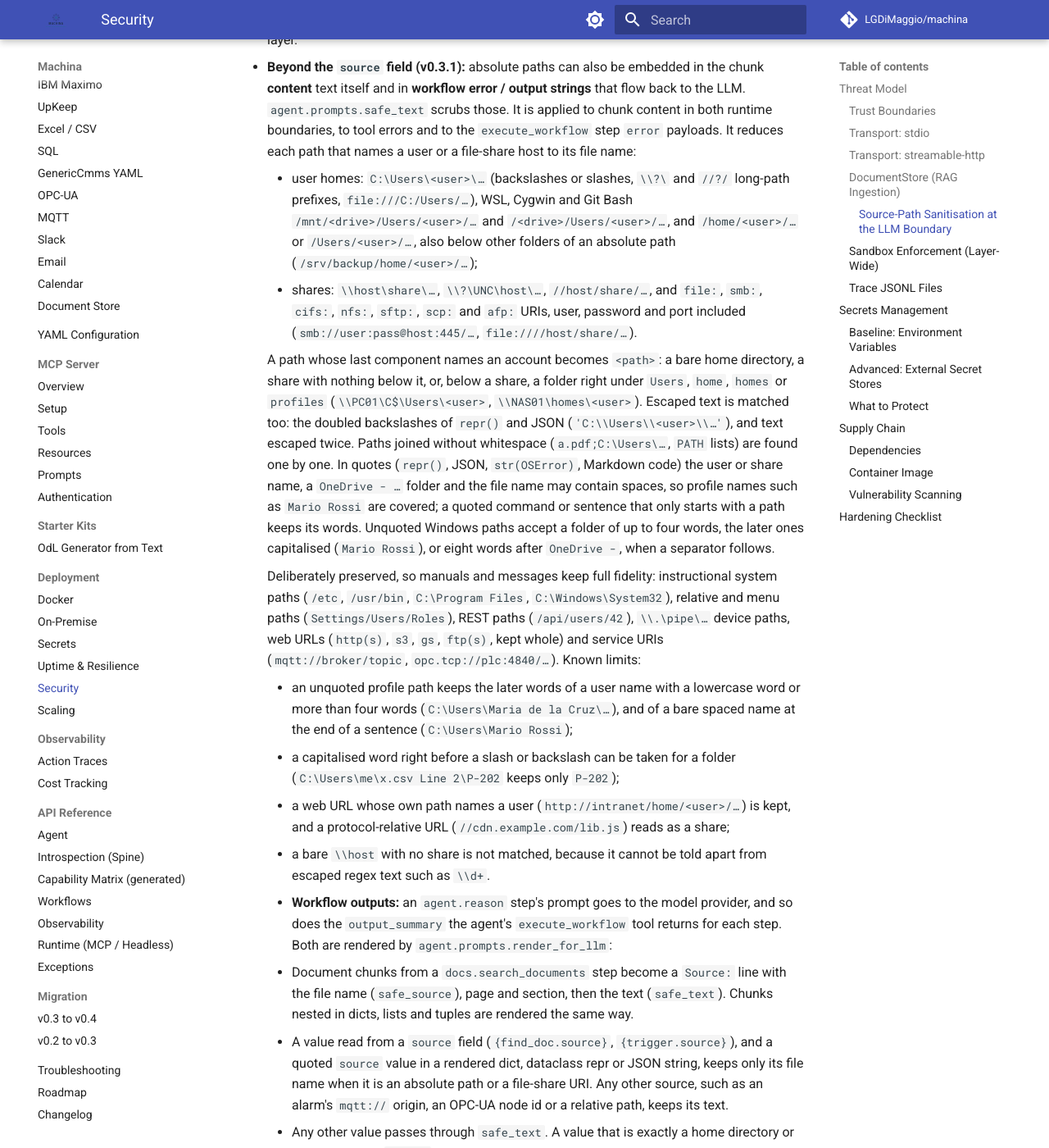
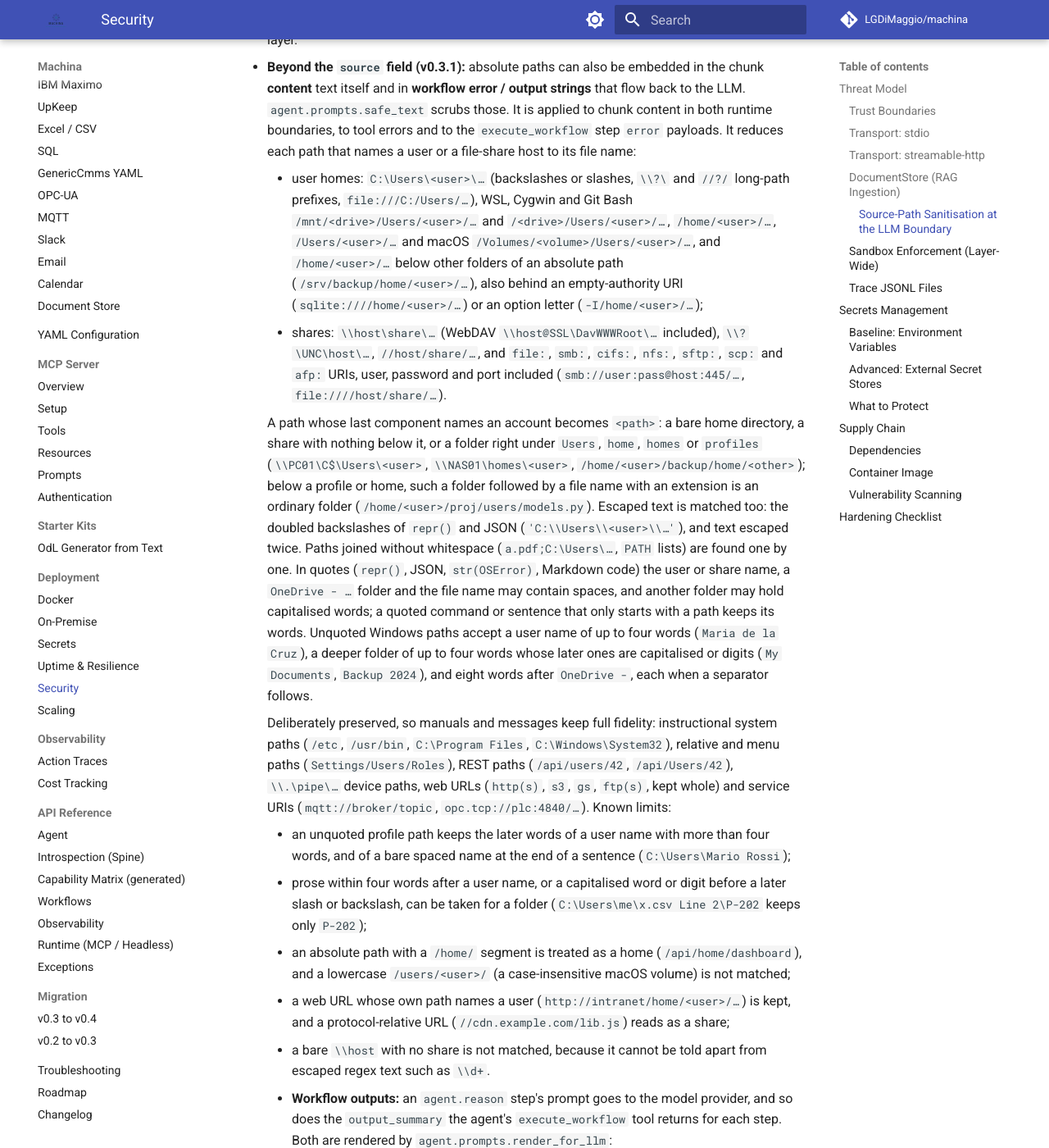
Before and after one commit to LGDiMaggio/machina, an MkDocs documentation site: the page built from docs/deployment/security.md, in a window 1280 px wide and 1400 px high, scrolled down 2394 px. Shown: the whole window at 82% size. Built offline with MkDocs 1.6.1 and Material for MkDocs 9.7.7, drawn with Linux system fonts in a browser that asks for light colours; comment, search, counter and statistics services are not loaded; some of the changed text lies outside the part shown.

Commit message:
fix(agent): remove backtracking blow-ups and close round-2 review gaps
A second review of the scrubber found inputs that run in exponential
or quadratic time, and forms where a user or host name still reached
the model:

- Quoted "OneDrive -" folders matched spaces both in the separator and
  in the folder name, so a quoted path with repeated multi-space
  "OneDrive -" folders and no closing quote backtracked exponentially.
  One space is now matched before the name. The POSIX folder loop is an
  atomic group and the drive separator is possessive, which removes the
  quadratic cases for quoted /home runs and backslash runs.
- Backslash and //host UNC hosts may contain "@" again, so WebDAV paths
  (\\host@SSL\DavWWWRoot\...) are reduced; share-URI hosts still
  exclude it.
- The user-name segment of a Windows path may hold up to four words of
  any case (Maria de la Cruz); deeper folders keep the
  capitalised-or-digit rule, now with Latin Extended, Greek and
  Cyrillic capitals. Quoted folders accept capitalised words.
- Whether a folder named Users or home marks an account is decided by
  the head form that matched, so a share host named nas-home is not
  mistaken for an accounts folder; below a profile or home, an
  extensionless name under such a folder is treated as an account.
- POSIX heads accept an empty-authority URI (sqlite:////home/...), a
  macOS volume, and a start right after an option letter
  (-I/home/...); nested folders lead only to home, and Users is
  case-sensitive in the WSL/Git Bash head, so /api/Users/42 and
  /v/users/42 are kept.
- Path words stop before ";" or "," followed by a separator and before
  a share-URI scheme, so //host, smb:// and /home lists joined without
  whitespace are reduced one by one.
- render_for_llm scans every whole value that starts with a path as one
  quoted value, and swaps nested-chunk tokens in one pass.

Timing cases for each blow-up and regression cases for each gap are
added to the tests.

Co-Authored-By: Claude Opus 5.5 <noreply@anthropic.com>

```diff
--- a/docs/deployment/security.md
+++ b/docs/deployment/security.md
@@ -106,41 +106,51 @@ own payload, not an LLM hallucination.
 
     - user homes: `C:\Users\<user>\…` (backslashes or slashes, `\\?\` and
       `//?/` long-path prefixes, `file:///C:/Users/…`), WSL, Cygwin and Git
-      Bash `/mnt/<drive>/Users/<user>/…` and `/<drive>/Users/<user>/…`, and
-      `/home/<user>/…` or `/Users/<user>/…`, also below other folders of an
-      absolute path (`/srv/backup/home/<user>/…`);
-    - shares: `\\host\share\…`, `\\?\UNC\host\…`, `//host/share/…`, and
-      `file:`, `smb:`, `cifs:`, `nfs:`, `sftp:`, `scp:` and `afp:` URIs,
-      user, password and port included (`smb://user:pass@host:445/…`,
-      `file:////host/share/…`).
+      Bash `/mnt/<drive>/Users/<user>/…` and `/<drive>/Users/<user>/…`,
+      `/home/<user>/…`, `/Users/<user>/…` and macOS
+      `/Volumes/<volume>/Users/<user>/…`, and `/home/<user>/…` below other
+      folders of an absolute path (`/srv/backup/home/<user>/…`), also behind
+      an empty-authority URI (`sqlite:////home/<user>/…`) or an option letter
+      (`-I/home/<user>/…`);
+    - shares: `\\host\share\…` (WebDAV `\\host@SSL\DavWWWRoot\…` included),
+      `\\?\UNC\host\…`, `//host/share/…`, and `file:`, `smb:`, `cifs:`,
+      `nfs:`, `sftp:`, `scp:` and `afp:` URIs, user, password and port
+      included (`smb://user:pass@host:445/…`, `file:////host/share/…`).
 
     A path whose last component names an account becomes `<path>`: a bare home
-    directory, a share with nothing below it, or, below a share, a folder
-    right under `Users`, `home`, `homes` or `profiles` (`\\PC01\C$\Users\<user>`,
-    `\\NAS01\homes\<user>`). Escaped text is matched too: the doubled
-    backslashes of `repr()` and JSON (`'C:\\Users\\<user>\\…'`), and text
-    escaped twice. Paths joined without whitespace (`a.pdf;C:\Users\…`, `PATH`
-    lists) are found one by one. In quotes (`repr()`, JSON, `str(OSError)`,
-    Markdown code) the user or share name, a `OneDrive - …` folder and the file
-    name may contain spaces, so profile names such as `Mario Rossi` are
-    covered; a quoted command or sentence that only starts with a path keeps
-    its words. Unquoted Windows paths accept a folder of up to four words, the
-    later ones capitalised (`Mario Rossi`), or eight words after `OneDrive -`,
+    directory, a share with nothing below it, or a folder right under `Users`,
+    `home`, `homes` or `profiles` (`\\PC01\C$\Users\<user>`,
+    `\\NAS01\homes\<user>`, `/home/<user>/backup/home/<other>`); below a
+    profile or home, such a folder followed by a file name with an extension
+    is an ordinary folder (`/home/<user>/proj/users/models.py`). Escaped text
+    is matched too: the doubled backslashes of `repr()` and JSON
+    (`'C:\\Users\\<user>\\…'`), and text escaped twice. Paths joined without
+    whitespace (`a.pdf;C:\Users\…`, `PATH` lists) are found one by one. In
+    quotes (`repr()`, JSON, `str(OSError)`, Markdown code) the user or share
+    name, a `OneDrive - …` folder and the file name may contain spaces, and
+    another folder may hold capitalised words; a quoted command or sentence
+    that only starts with a path keeps its words. Unquoted Windows paths
+    accept a user name of up to four words (`Maria de la Cruz`), a deeper
+    folder of up to four words whose later ones are capitalised or digits
+    (`My Documents`, `Backup 2024`), and eight words after `OneDrive -`, each
     when a separator follows.
 
     Deliberately preserved, so manuals and messages keep full fidelity:
     instructional system paths (`/etc`, `/usr/bin`, `C:\Program Files`,
     `C:\Windows\System32`), relative and menu paths (`Settings/Users/Roles`),
-    REST paths (`/api/users/42`), `\\.\pipe\…` device paths, web URLs
-    (`http(s)`, `s3`, `gs`, `ftp(s)`, kept whole) and service URIs
+    REST paths (`/api/users/42`, `/api/Users/42`), `\\.\pipe\…` device paths,
+    web URLs (`http(s)`, `s3`, `gs`, `ftp(s)`, kept whole) and service URIs
     (`mqtt://broker/topic`, `opc.tcp://plc:4840/…`). Known limits:
 
-    - an unquoted profile path keeps the later words of a user name with a
-      lowercase word or more than four words (`C:\Users\Maria de la Cruz\…`),
-      and of a bare spaced name at the end of a sentence
+    - an unquoted profile path keeps the later words of a user name with more
+      than four words, and of a bare spaced name at the end of a sentence
       (`C:\Users\Mario Rossi`);
-    - a capitalised word right before a slash or backslash can be taken for a
-      folder (`C:\Users\me\x.csv Line 2\P-202` keeps only `P-202`);
+    - prose within four words after a user name, or a capitalised word or
+      digit before a later slash or backslash, can be taken for a folder
+      (`C:\Users\me\x.csv Line 2\P-202` keeps only `P-202`);
+    - an absolute path with a `/home/` segment is treated as a home
+      (`/api/home/dashboard`), and a lowercase `/users/<user>/` (a
+      case-insensitive macOS volume) is not matched;
     - a web URL whose own path names a user (`http://intranet/home/<user>/…`)
       is kept, and a protocol-relative URL (`//cdn.example.com/lib.js`) reads
       as a share;
@@ -160,9 +170,12 @@ own payload, not an LLM hallucination.
       dataclass repr or JSON string, keeps only its file name when it is an
       absolute path or a file-share URI. Any other source, such as an alarm's
       `mqtt://` origin, an OPC-UA node id or a relative path, keeps its text.
-    - Any other value passes through `safe_text`. A value that is exactly a
-      home directory or share becomes `<path>`, spaces in the user name
-      included.
+    - Any other value passes through `safe_text`. A value that starts with a
+      home or share path is scanned as one quoted value, so a value that is
+      exactly a home directory or share becomes `<path>` whatever words the
+      user name holds; a value that starts with a bare home directory and
+      continues with prose (`/home/<user> has 2 GB free`) also becomes
+      `<path>`.
 - **Not yet covered:** the MCP server's tool results (`machina_search_manuals`
   chunk content, `{"error": str(exc)}` results) do not yet pass through
   `safe_text`; only the `source` field is sanitised there.
```
Also changed, not shown: CHANGELOG.md (+1 -1 lines), 2 other files.
